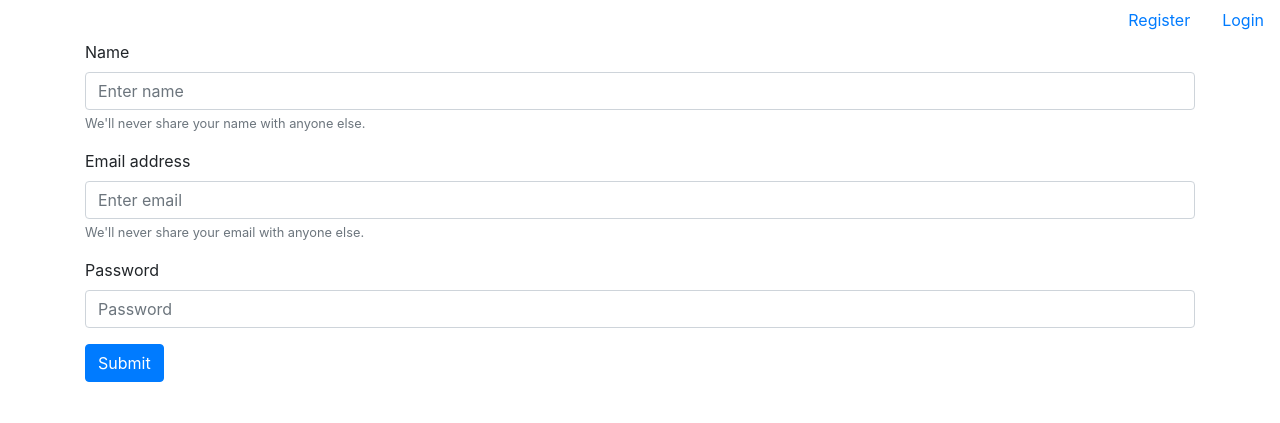
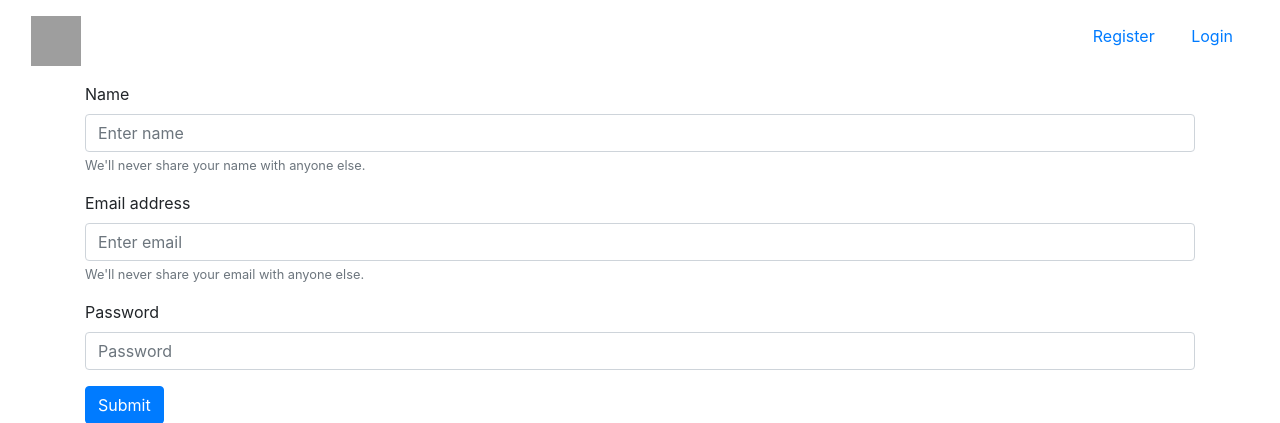
Before and after one commit to condurachealexandrugeorge/BrilliantDEVs, a Laravel app: page /signup in a window 1280 px wide. Shown: the top 423 px of the page. Run offline with Laravel 8, Linux system fonts and the light colour scheme; grey boxes are pictures that could not be loaded.

Commit message:
Centralizare logo in header + padding

```diff
--- /dev/null
+++ b/public/css/custom.css
@@ -0,0 +1,16 @@
+#logo {
+    width: 50px;
+    height: 50px;
+}
+
+ul li {
+    display: inline-block;
+}
+
+#positionnav {
+    text-align: right;
+}
+
+.nav .row {
+    padding: 1em;
+}
--- a/resources/views/layouts/master.blade.php
+++ b/resources/views/layouts/master.blade.php
@@ -7,7 +7,7 @@
     <link rel="stylesheet" href="https://stackpath.bootstrapcdn.com/bootstrap/4.1.2/css/bootstrap.min.css" integrity="sha384-Smlep5jCw/wG7hdkwQ/Z5nLIefveQRIY9nfy6xoR1uRYBtpZgI6339F5dgvm/e9B" crossorigin="anonymous">
     <title>BrilliantDevs</title>
     <link href = "https://brilliantdevs.com/wp-content/uploads/2017/06/logo-icon-big-black-150x150.png" rel="icon" type="image/gif">
-    <link href="{{ asset('css/costum.css') }}" rel="stylesheet" />
+    <link href="{{ asset('css/custom.css') }}" rel="stylesheet" />
 
     @yield('style')
 </head>
--- a/resources/views/partials/header.blade.php
+++ b/resources/views/partials/header.blade.php
@@ -1,6 +1,13 @@
-@if(Auth::check())
 <ul class="nav justify-content-end">
-    @if(Auth::user()->hasRole('Admin'))
+    <div class="container-fluid">
+        <div class="row">
+            <div class="col-md-9 col-sm-9 col-xs-9">
+                <div class="Logo">
+                    <img src="https://brilliantdevs.com/wp-content/uploads/2017/06/logo-icon-big-black-150x150.png" id="logo">
+                </div>
+            </div>
+            <div class="col-md-3 col-sm-3 col-xs-3" id="positionnav">
+                @if(Auth::check()) @if(Auth::user()->hasRole('Admin'))
                 <li class="nav-item">
                     <a class="nav-link active" href="/admin">Admin</a>
                 </li>
@@ -20,14 +27,15 @@
                 <li class="nav-item">
                     <a class="nav-link active" href="/logout">LogOut</a>
                 </li>
-    </ul>
                 @else
-    <ul class="nav justify-content-end">
                 <li class="nav-item">
                     <a class="nav-link active" href="/signup">Register</a>
                 </li>
                 <li class="nav-item">
                     <a class="nav-link" href="/signin">Login</a>
                 </li>
+                @endif
+            </div>
+        </div>
+    </div>
 </ul>
-@endif
```
Also changed, not shown: public/css/costum.css (deleted). Lines whose indentation alone changed are shown as unchanged.
